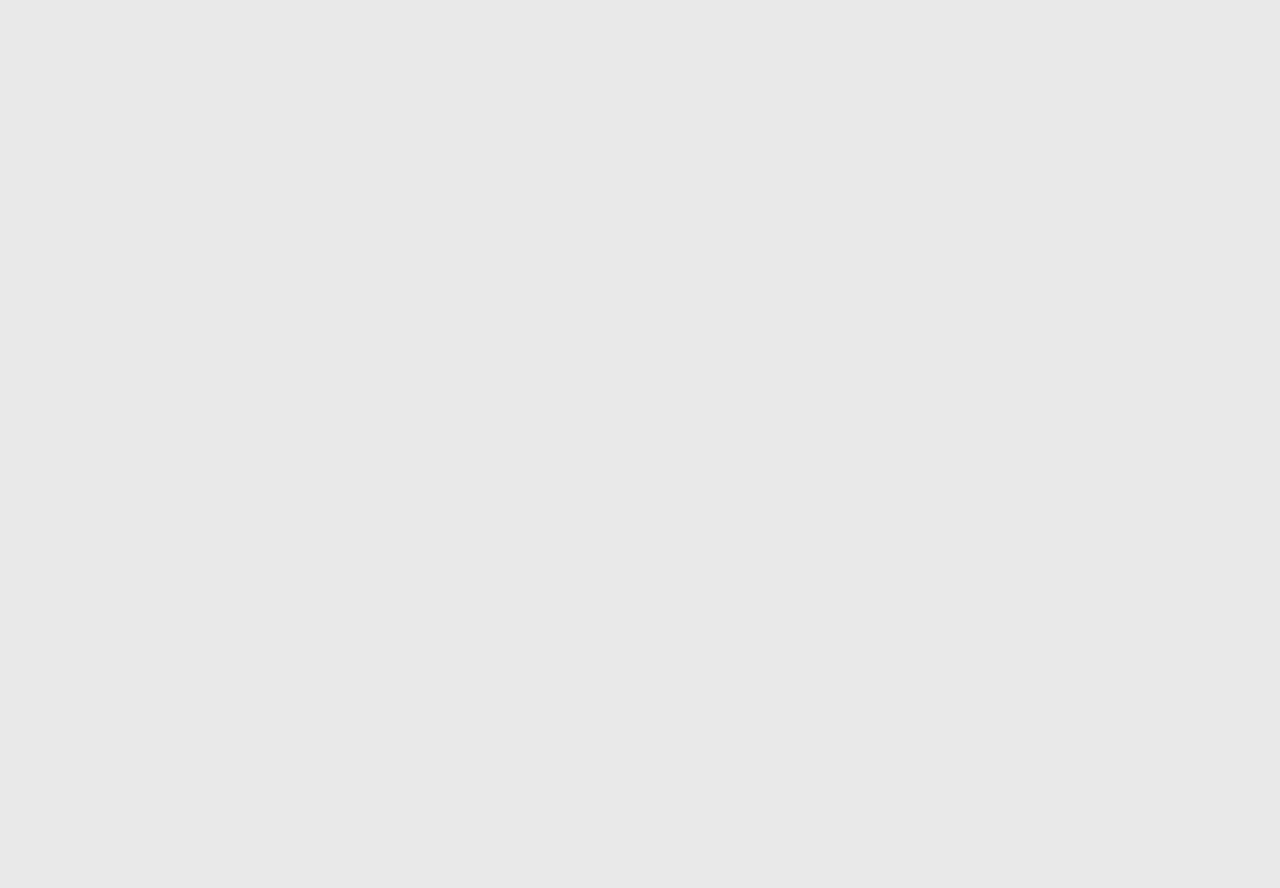
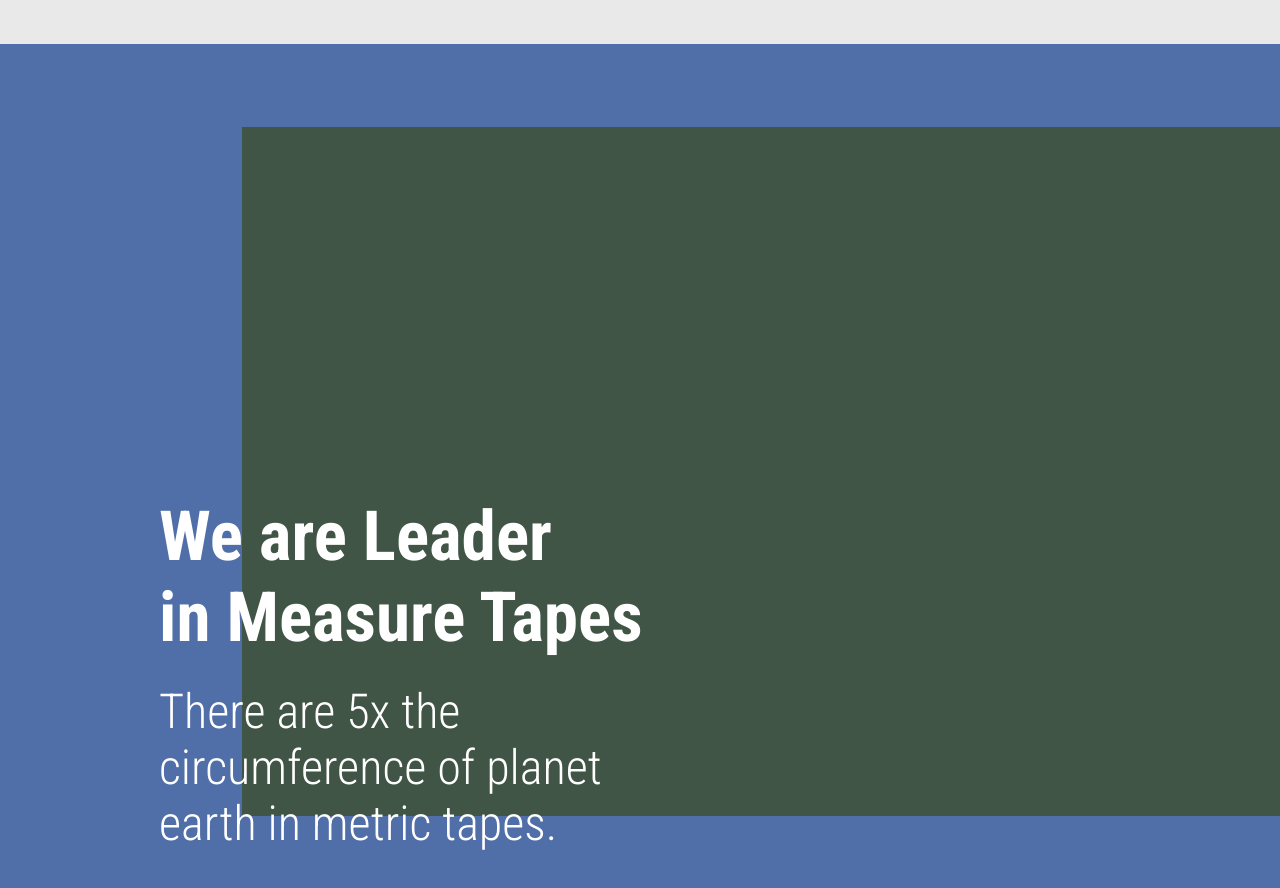
Before and after one commit to KlaussVP/calindra-ft2, a React app: page / in a window 1280 px wide. Shown: the part 980-1868 px from the top of the page. Built offline with nearby package versions, Linux system fonts and the light colour scheme.

Commit message:
feat: second section initial layout

```diff
--- a/src/components/Home/index.js
+++ b/src/components/Home/index.js
@@ -5,11 +5,15 @@ export default function Home() {
   return (
     <HomeContainer>
       <LandingContainer>
-        <p>Measuring <br/> everything</p>
+        <h2>Measuring <br/> everything</h2>
         <div className="dummy"></div>
       </LandingContainer>
       <PresentationContainer>
-
+        <div className="text">
+          <h2>We are Leader <br/> in Measure Tapes</h2>
+          <p>There are 5x the <br/> circumference of planet <br/> earth in metric tapes.</p>
+        </div>
+        <div className="dummy"></div>
       </PresentationContainer>
     </HomeContainer>
   );
--- a/src/components/Home/styled.js
+++ b/src/components/Home/styled.js
@@ -1,6 +1,7 @@
 import styled from "styled-components";
 
 const HomeContainer = styled.main`
+  width: 100%;
   display: flex;
   flex-direction: column;
   justify-content: space-between;
@@ -8,13 +9,14 @@ const HomeContainer = styled.main`
 `;
 
 const LandingContainer = styled.section`
+  width: 100%;
   height: 914px;
   color: #716565;
   display: flex;
   justify-content: center;
   align-items: center;
 
-  p {
+  h2 {
     font-weight: 700;
     font-size: 82.2px;
     line-height: 96px;
@@ -30,9 +32,48 @@ const LandingContainer = styled.section`
 `;
 
 const PresentationContainer = styled.section`
+  width: 100%;
   height: 1024px;
   background: #506FA9;
   color: #FFF;
+  display: flex;
+  justify-content: space-between;
+  position: relative;
+
+  .text {
+    position: absolute;
+    left: 159px;
+    bottom: 216px;
+    display: flex;
+    flex-direction: column;
+    justify-content: space-between;
+    align-items: start;
+    color: #FFF;
+    z-index: 1;
+
+    h2 {
+      font-size: 69.2px;
+      font-weight: 700;
+      line-height: 81px;
+      margin-bottom: 26px;
+    }
+
+    p {
+      font-size: 48.2px;
+      line-height: 56px;
+      font-weight: 300;
+    }
+  }
+
+  .dummy {
+    position: absolute;
+    top: 83px;
+    right: 0;
+    width: 1038px;
+    height: 689px;
+    opacity: 70%;
+    background: #394A1D;
+  }
 `;
 
 export {
```
